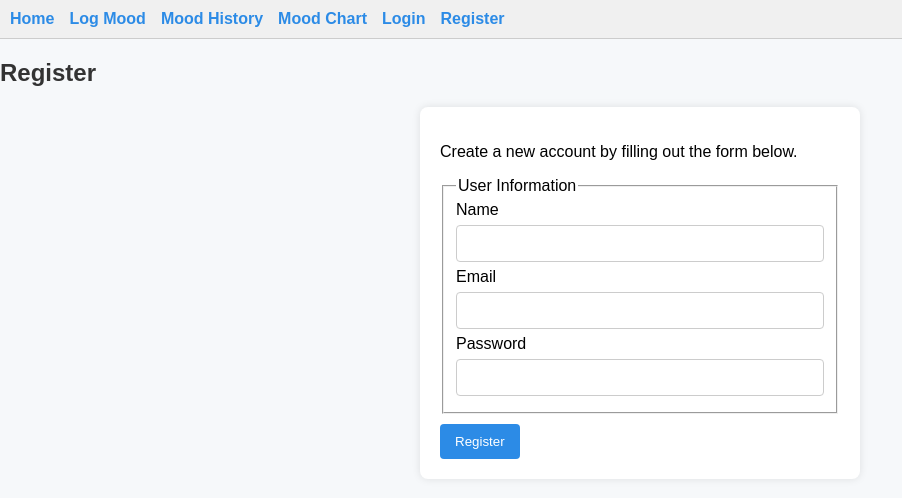
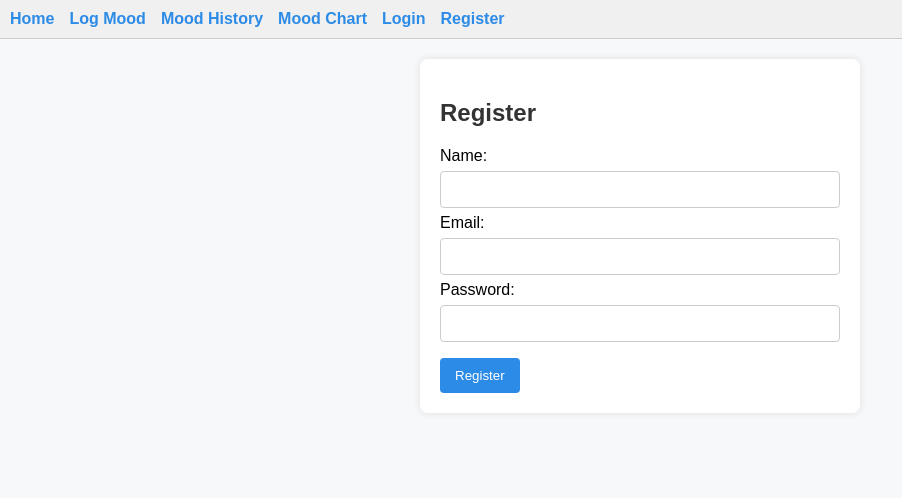
Before and after one commit to TimY90/mental-wellness-tracker, a React (Create React App) app in the folder client/: page /register in a window 1280 px wide. Shown: the top 498 px of the page, without its empty margins (0-902 px from the left). Built offline with nearby package versions, Linux system fonts and the light colour scheme.

Commit message:
Upload latest accessibility and commenting improvements

```diff
--- a/client/src/pages/Register.js
+++ b/client/src/pages/Register.js
@@ -2,101 +2,79 @@ import React, { useState } from 'react';
 import axios from 'axios';
 import { useNavigate } from 'react-router-dom';
 
-// Dynamically determines the API base URL depending on whether the app is running locally or in production
+// Dynamically choose backend API URL based on environment
 const API_BASE_URL =
   window.location.hostname === 'localhost'
     ? 'http://localhost:5000'
     : 'https://mental-wellness-tracker-r6kn.onrender.com';
 
 function Register() {
-  // useState hooks to store form input values and submission loading state
   const [form, setForm] = useState({ name: '', email: '', password: '' });
   const [loading, setLoading] = useState(false);
-
-  // Hook to navigate to different routes after successful registration
   const navigate = useNavigate();
 
-  // Updates form state when any of the input fields change
+  // Update form state when user types in an input
   const handleChange = (e) => {
     setForm({ ...form, [e.target.name]: e.target.value });
   };
 
-  // Submits registration form data to the backend API
+  // Handle form submission and call API
   const handleSubmit = async (e) => {
-    e.preventDefault(); // Prevents default form reload behavior
-    setLoading(true);   // Sets loading state to true during async operation
+    e.preventDefault();
+    setLoading(true);
 
     try {
-      // Sends POST request to register a new user
       await axios.post(`${API_BASE_URL}/api/auth/register`, form);
       alert('User registered! You can now log in.');
-      navigate('/login'); // Redirects user to login page
+      navigate('/login');
     } catch (err) {
-      // Handles and logs any error returned by the server or network
       const msg = err?.response?.data?.message || err.message;
       alert(`Registration failed: ${msg}`);
     } finally {
-      setLoading(false); // Resets loading state
+      setLoading(false);
     }
   };
 
   return (
-    // Section provides a labeled region for screen readers
-    <section aria-labelledby="register-heading">
-      <h2 id="register-heading">Register</h2>
-      {/* Accessible form with descriptive text for screen readers */}
-      <form onSubmit={handleSubmit} aria-describedby="register-desc">
-        <p id="register-desc">Create a new account by filling out the form below.</p>
+    <form onSubmit={handleSubmit} aria-label="Registration Form">
+      <h2>Register</h2>
 
-        {/* Grouping related fields using a fieldset for semantics */}
-        <fieldset>
-          <legend>User Information</legend>
-
-          {/* Name input field */}
-          <label htmlFor="name">Name</label><br />
+      {/* Name input with label for accessibility */}
+      <label htmlFor="name">Name:</label><br />
       <input
         id="name"
         type="text"
         name="name"
-            value={form.name}
         onChange={handleChange}
         required
-            aria-required="true"
       /><br />
 
-          {/* Email input field */}
-          <label htmlFor="email">Email</label><br />
+      {/* Email input with label */}
+      <label htmlFor="email">Email:</label><br />
       <input
         id="email"
         type="email"
         name="email"
-            value={form.email}
         onChange={handleChange}
         required
-            aria-required="true"
       /><br />
 
-          {/* Password input field with basic strength enforcement */}
-          <label htmlFor="password">Password</label><br />
+      {/* Password input with label */}
+      <label htmlFor="password">Password:</label><br />
       <input
         id="password"
         type="password"
         name="password"
-            value={form.password}
         onChange={handleChange}
-            pattern="(?=.*\d)(?=.*[a-z])(?=.*[A-Z]).{6,}"
-            title="Password must contain at least 6 characters, including uppercase, lowercase, and a number."
+        pattern=".{6,}"
+        title="Password must be at least 6 characters"
         required
-            aria-required="true"
       /><br />
-        </fieldset>
 
-        {/* Submit button with loading state and accessibility attributes */}
-        <button type="submit" disabled={loading} aria-busy={loading}>
+      <button type="submit" disabled={loading}>
         {loading ? 'Registering...' : 'Register'}
       </button>
     </form>
-    </section>
   );
 }
 
```
Lines whose indentation alone changed are shown as unchanged.
